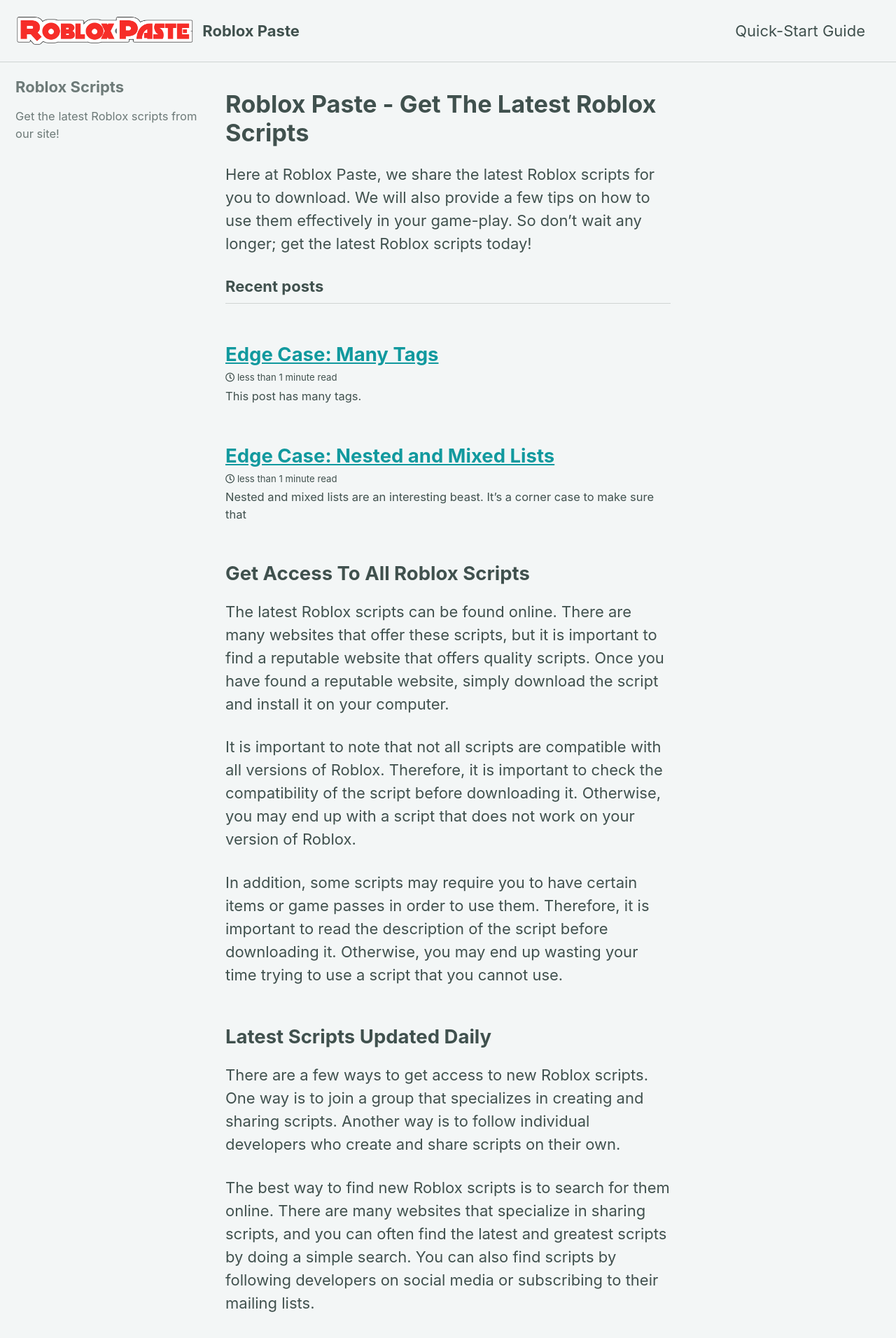
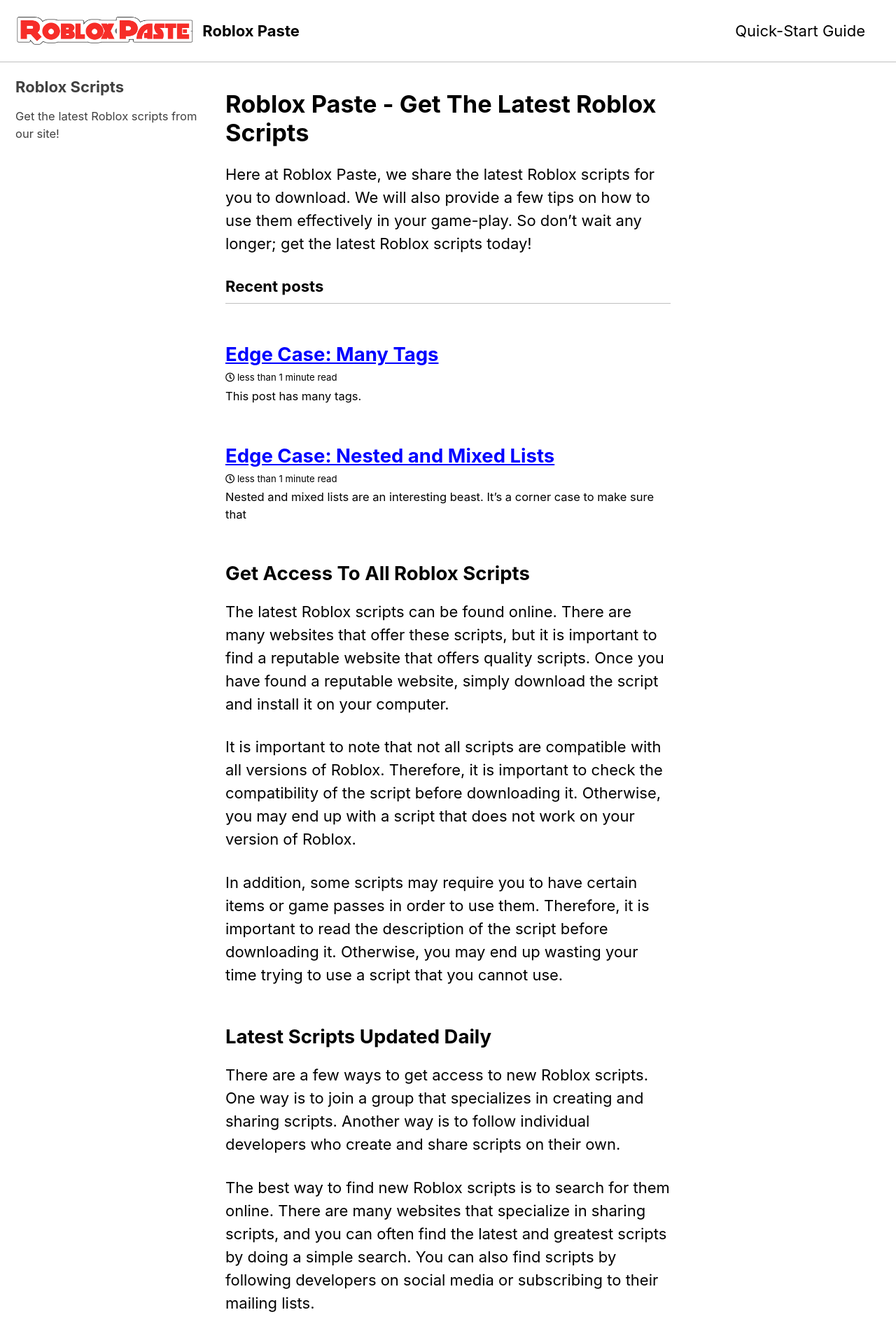
Before and after one commit to robloxpaste/robloxpaste.github.io, a Jekyll site: the page built from index.html, in a window 1280 px wide. Shown: the top 1912 px of the page at 70% size. Built offline with Jekyll 4.4.1, drawn with Linux system fonts in a browser that asks for light colours; cached includes are drawn as plain includes; the list of posts is cut into pages by our own code.

Commit message:
Update _config.yml

```diff
--- a/_config.yml
+++ b/_config.yml
@@ -12,7 +12,7 @@
 
 # theme                  : "minimal-mistakes-jekyll"
 # remote_theme           : "mmistakes/minimal-mistakes"
-minimal_mistakes_skin    : "mint" # "air", "aqua", "contrast", "dark", "dirt", "neon", "default", "plum", "sunrise"
+minimal_mistakes_skin    : "contrast" # "air", "aqua", "mint", "dark", "dirt", "neon", "default", "plum", "sunrise"
 
 # Site Settings
 locale                   : "en-US"
```
